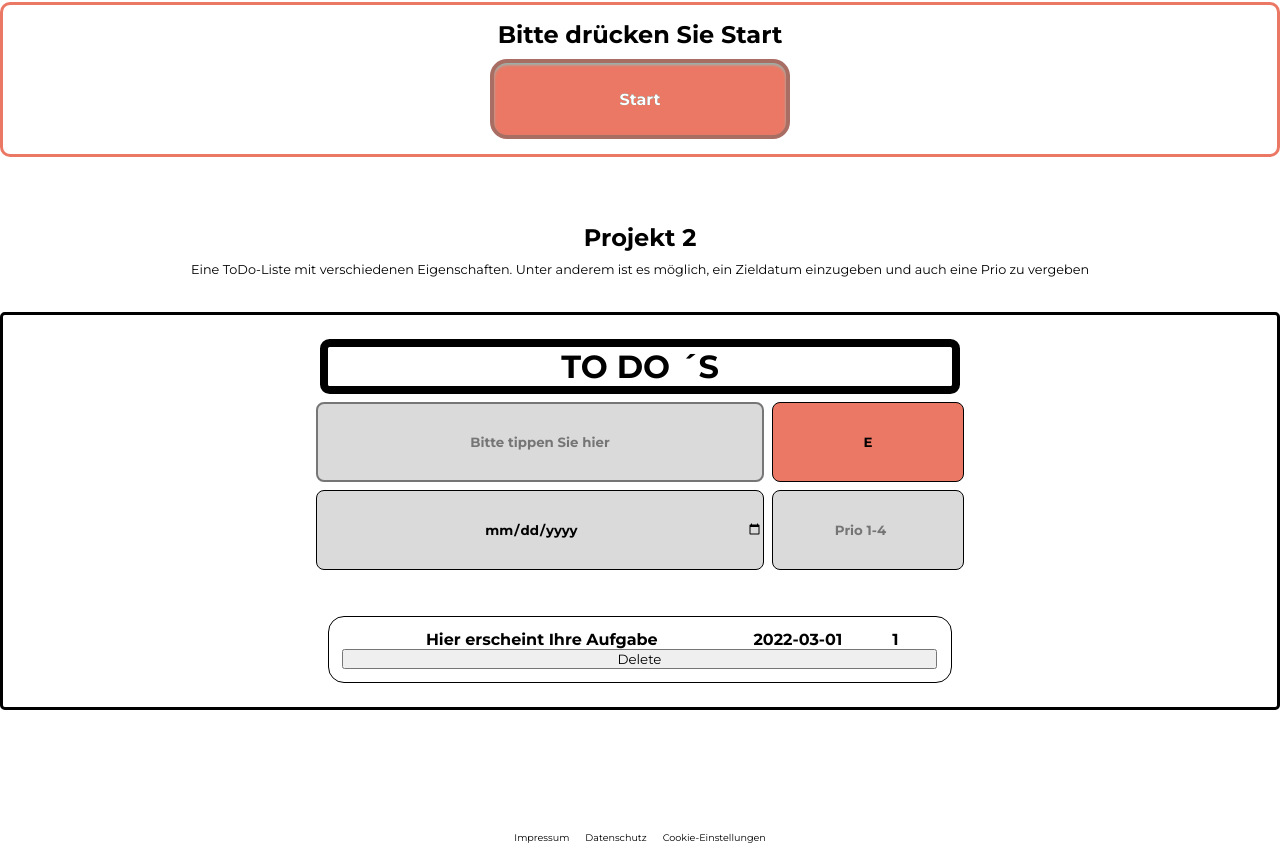
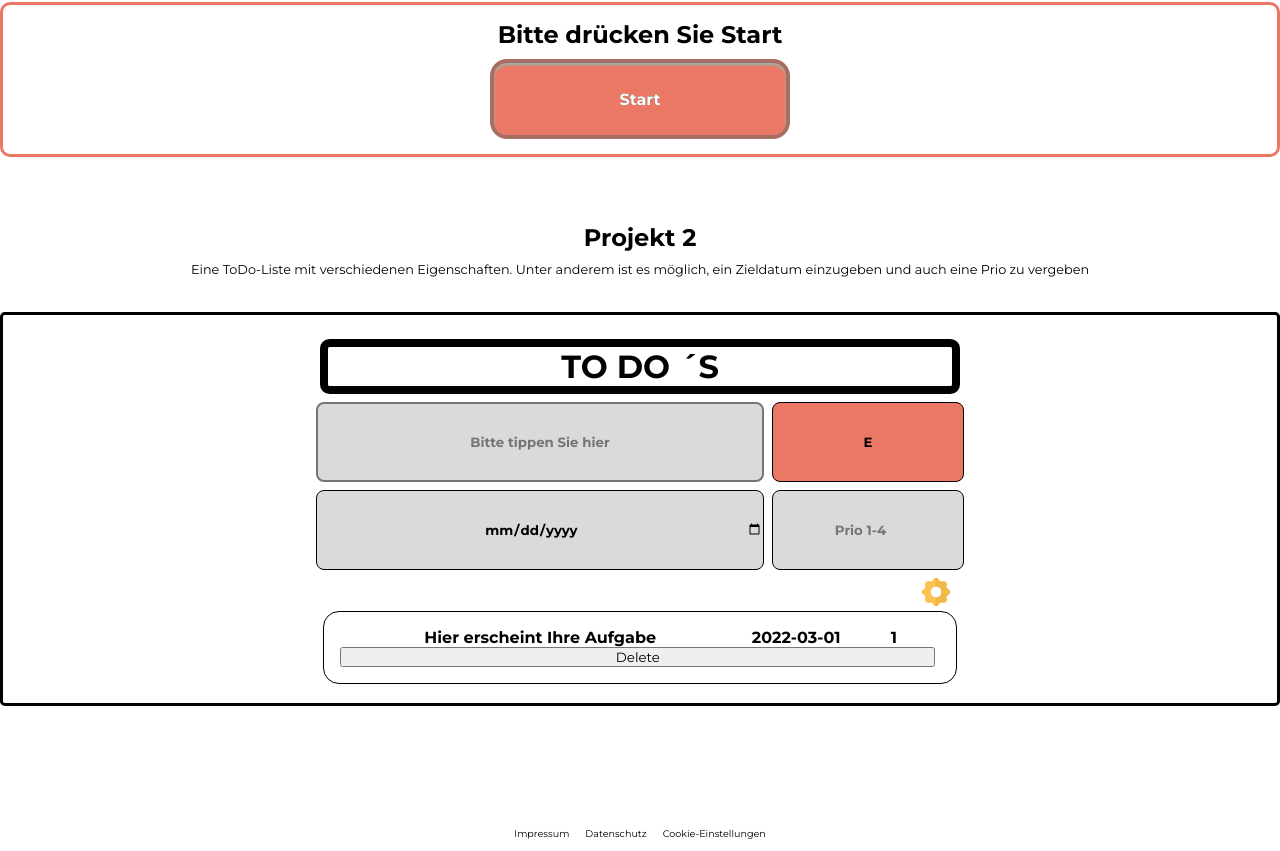
Before and after one commit to devmakesmarter/portfoliowebsite, a React (Create React App) app: page / in a window 1280 px wide. Shown: the part 1153-2004 px from the top of the page. Built offline with nearby package versions, Linux system fonts and the light colour scheme.

Commit message:
ToDoLis bis  Einstellung fert PopUp for Settings

```diff
--- /dev/null
+++ b/src/Components/Popupone/PopUpone.css
@@ -0,0 +1,92 @@
+* {
+    box-sizing: border-box;
+    margin: 0;
+    padding: 0;
+    font-family: 'Montserrat', sans-serif;
+}
+
+html {
+    font-size: 16px;
+}
+
+.acontainerfromcontainerfrompopup {
+    position: fixed;
+    top: 0;
+    left: 0;
+    right: 0;
+    bottom: 0;
+    z-index: 1000;
+    background-color: rgba(207, 201, 201, 1);
+}
+
+.acontainerfrompopup {
+    position: fixed;
+    top: 50%;
+    left: 50%;
+    right: 50%;
+    bottom: 50%;
+    transform: translate(-50%, -50%);
+    z-index: 1000;
+    display: grid;
+    grid-template-columns: 1fr 1fr;
+    grid-template-rows: 20% 60% 20%;
+    grid-template-areas: "beschreibung beschreibung" "description description" "close close";
+    border: 0.1rem;
+    border-style: solid;
+    border-color: rgba(255, 255, 255, 0.8);
+    border-radius: 2rem;
+    min-width: 25rem;
+    min-height: 28rem;
+    background-color: rgba(207, 201, 201, 0.9);
+}
+
+.adivforbeschreibung {
+    grid-area: beschreibung;
+    display: flex;
+    justify-content: center;
+    align-items: center;
+    background-color: rgba(255, 255, 255, 0.8);
+    border-style: solid;
+    border-color: rgba(255, 255, 255, 0.8);
+    border-top-left-radius: 2rem;
+    border-top-right-radius: 2rem;
+    font-size: 1.5rem;
+    font-weight: bolder;
+}
+
+.adescription {
+    grid-area: description;
+    font-size: 0.5rem;
+    display: flex;
+    justify-content: center;
+    align-items: center;
+    flex-wrap: wrap;
+    padding: 0.3rem;
+    font-size: 0.75rem;
+}
+
+.divforbutton {
+    grid-area: close;
+    display: flex;
+    justify-content: center;
+    align-items: center;
+    border-style: solid;
+    background-color: rgba(255, 255, 255, 0.8);
+    border-color: rgba(255, 255, 255, 0.8);
+    border-bottom-left-radius: 2rem;
+    border-bottom-right-radius: 2rem;
+}
+
+.abuttonself {
+    background-color: rgba(207, 201, 201, 0.8);
+    min-width: 80%;
+    cursor: pointer;
+    font-size: 1.5rem;
+    font-weight: bolder;
+    border: 0.1rem;
+    border-style: solid;
+    border-color: rgba(255, 255, 255, 0.8);
+    border-radius: 0.5rem;
+    padding: 0.3rem;
+    color: black;
+}
--- /dev/null
+++ b/src/Components/Popupone/PopUpone.js
@@ -0,0 +1,31 @@
+import "../Popupone/PopUpone.css";
+
+
+
+export const PopUpone = ({settingsfortodo, closesettingsfortodo}) => {
+
+
+   console.log(settingsfortodo);
+
+
+    if(!settingsfortodo) {
+    return null
+}
+
+
+    if(settingsfortodo){
+        return(
+    <>
+                <div className="acontainerfromcontainerfrompopup">
+                     <div className="acontainerfrompopup">
+                        <div className="adivforbeschreibung" >Beschreibung </div>
+                        <div className="adescription">Bald sind hier die Filtermöglichkeiten der ToDo Liste verfügbar</div>
+                        <div className="divforbutton"><button className="abuttonself" onClick={closesettingsfortodo}>Schliessen</button></div>
+                        </div>
+                </div>
+    </>
+)
+}
+
+
+};
--- a/src/Components/ToDo/Components/AllTasks.css
+++ b/src/Components/ToDo/Components/AllTasks.css
@@ -17,8 +17,8 @@
     border: 0.1rem;
     border-style: solid;
     border-radius: 1rem;
-    margin: 0.5rem;
-    padding: 0.8rem;
+    margin: 0.2rem;
+    padding: 1rem;
 }
 
 .containerfortheoutputtext {
--- a/src/Components/ToDo/Components/AllTasks.js
+++ b/src/Components/ToDo/Components/AllTasks.js
@@ -1,7 +1,7 @@
 import React from 'react';
 import "../Components/AllTasks.css";
 
-export const AllTasks = ({ allInput, handleDelete,checkbox,getChecked }) => {
+export const AllTasks = ({ allInput, handleDelete, childReRender }) => {
 
 
 
@@ -10,18 +10,19 @@ export const AllTasks = ({ allInput, handleDelete,checkbox,getChecked }) => {
         return (
 
                 <>
-                <div className="containerfortheoutput">{allInput?.map((prev, key) => {
+
+                <div className="containerfortheoutput"  id={childReRender} >{allInput?.map((prev, key) => {
+
 
                         return (
 
 
-                                <div key={key} id={key} className="parentfortheoutput" >
-
-                                <div className="containerfortheoutputtext" >{prev?.notiz}</div>
-                                <div className="containerfortheoutputdate" >{prev?.date} </div>
-                                <div className="containerfortheoutputprio" > {prev?.prio} </div>
-                                <button className="buttonfordelete" onClick={handleDelete} id={prev.id} key={key} > Delete </button>
-                                </div>
+                                        <div key={key} id={childReRender} className="parentfortheoutput" >
+                                                <div className="containerfortheoutputtext"  >{prev?.notiz}</div>
+                                                <div className="containerfortheoutputdate" >{prev?.date} </div>
+                                                <div className="containerfortheoutputprio"  > {prev?.prio} </div>
+                                                <button className="buttonfordelete" onClick={handleDelete} id={prev.id} > Delete </button>
+                                        </div>
 
                                 )
 
--- a/src/Components/ToDo/ToDo.css
+++ b/src/Components/ToDo/ToDo.css
@@ -54,12 +54,14 @@ html {
     grid-template-columns: 28rem 12rem;
     grid-template-rows: auto auto;
     grid-template-areas: "topleft topright" "bottomleft bottomright";
+    color: black;
 }
 
 .containerforinputtext {
     grid-area: topleft;
     width: 28rem;
     height: 5rem;
+    color: black;
 }
 
 .inputfieldtext {
@@ -70,12 +72,14 @@ html {
     height: 5rem;
     text-align: center;
     font-weight: bold;
+    color: black;
 }
 
 .containerfordate {
     grid-area: bottomleft;
     width: 28rem;
     height: 5rem;
+    color: black;
 }
 
 .inputfielddate {
@@ -87,12 +91,14 @@ html {
     text-align: center;
     background-color: rgba(184, 181, 181, 0.5);
     font-weight: bold;
+    color: black;
 }
 
 .containerfornumber {
     grid-area: bottomright;
     width: 12rem;
     height: 5rem;
+    color: black;
 }
 
 .inputfieldnumber {
@@ -104,6 +110,7 @@ html {
     height: 5rem;
     text-align: center;
     font-weight: bold;
+    color: black;
 }
 
 .containerforsubmit {
@@ -120,13 +127,29 @@ html {
     width: 12rem;
     height: 5rem;
     font-weight: bold;
+    color: black;
 }
 
 .containerfortheoutputsection {
+    position: relative;
     display: flex;
     justify-content: center;
     align-items: center;
     width: 40rem;
+}
+
+.settings {
+    position: absolute;
+    top: -2rem;
+    left: 37.5rem;
+    right: 1rem;
+    bottom: 1rem;
+    z-index: 5;
+}
+
+.settingsimage {
+    width: 2rem;
+    height: 2rem;
 }
 
 @media only screen and (max-width: 800px) {
@@ -157,11 +180,13 @@ html {
         grid-template-columns: 14rem 6rem;
         grid-template-rows: auto auto;
         grid-template-areas: "topleft topright" "bottomleft bottomright";
+        color: black;
     }
     .containerforinputtext {
         grid-area: topleft;
         width: 14rem;
         height: 2.5rem;
+        color: black;
     }
     .inputfieldtext {
         border-style: solid;
@@ -171,11 +196,13 @@ html {
         height: 2.5rem;
         text-align: center;
         font-weight: bold;
+        color: black;
     }
     .containerfordate {
         grid-area: bottomleft;
         width: 14rem;
         height: 2.5rem;
+        color: black;
     }
     .inputfielddate {
         border: 0.1rem;
@@ -186,11 +213,13 @@ html {
         text-align: center;
         background-color: rgba(184, 181, 181, 0.5);
         font-weight: bold;
+        color: black;
     }
     .containerfornumber {
         grid-area: bottomright;
         width: 6rem;
         height: 2.5rem;
+        color: black;
     }
     .inputfieldnumber {
         background-color: rgba(184, 181, 181, 0.5);
@@ -201,11 +230,13 @@ html {
         height: 2.5rem;
         text-align: center;
         font-weight: bold;
+        color: black;
     }
     .containerforsubmit {
         grid-area: topright;
         width: 6rem;
         height: 2.5rem;
+        color: black;
     }
     .buttonforsubmit {
         background-color: #eb7864;
@@ -215,11 +246,25 @@ html {
         width: 6rem;
         height: 2.5rem;
         font-weight: bold;
+        color: black;
     }
     .containerfortheoutputsection {
+        position: relative;
         display: flex;
         justify-content: center;
         align-items: center;
         width: 20rem;
     }
+    .settings {
+        position: absolute;
+        top: -0.9rem;
+        left: 17.9rem;
+        right: 0rem;
+        bottom: 1rem;
+        z-index: 5;
+    }
+    .settingsimage {
+        width: 1rem;
+        height: 1rem;
+    }
 }
--- a/src/Components/ToDo/ToDo.js
+++ b/src/Components/ToDo/ToDo.js
@@ -1,37 +1,69 @@
-import React, {useState} from 'react';
+import React, {useState,useEffect} from 'react';
 import "../ToDo/ToDo.css";
 import {AllTasks} from "../ToDo/Components/AllTasks";
+import { flushSync } from 'react-dom';
+import icon from "../ToDo/icon.png";
+import {PopUpone} from '../Popupone/PopUpone';
+
 export const ToDo = () => {
     ///
 
     const [inputValue, setInputValue] = useState("");
 
-    const [allInput, setAllInput] = useState([{notiz:"Hier erscheint Ihre Aufgabe",id:151651321531, date:"2022-03-01", prio:1 }])
+    const [allInput, setAllInput] = useState([{notiz:"Hier erscheint Ihre Aufgabe",id:151651321531, date:"2022-03-01", prio:1 }]) // hier werden die Aufgaben gespeichert.
     const [date, setDate] = useState("");  // Diese Variable greift das Datum der Aufgabe ab. In der Form ist das Datum als required deklariert. Somit soll verhindert werden, dass beim rendern kein Wert vorhanden ist und es bricht
     const [prio, setPrio] = useState("");// Diese Variable greift die Prio der Aufgabe ab. In der Form ist das Datum als required deklariert. Somit soll verhindert werden, dass beim rendern kein Wert vorhanden ist und es bricht
-    const [checkbox, setCheckbox] = useState("");
+    const [childReRender, setChildReRender] = useState(500);
+    const [filter, setFilter] = useState(0);
+    const [settingsfortodo, setSettingsForToDo] = useState(false);
+
+
+    const number = () =>{
+       return Math.floor(Math.random() * 1008642310)
+    }
+
+
+     useEffect( ()=> {
+
+
+            // setAllInput(allInput.sort((a,b) => {
+            //             return a.prio-b.prio
+            //        }))
+
+
+                   setAllInput(allInput.sort((a,b) => {
+                    const datea = new Date(a.date);
+                    const dateb = new Date(b.date);
+
+                    return datea -dateb
+               }))
+
+                setInputValue("");
+                setChildReRender(number());
+     },[allInput])
+
+
+
 
 
     const getInputValue = (e) =>{
 
-        setInputValue(e.target.value);
+        const value = e.target.value;
+        setInputValue(value);
 
     }
 
     const getDate = (e) => {
-        setDate(e.target.value);
+        const value = e.target.value;
+        setDate(value);
     }
 
     const getPrio = (e) => {
-
-        setPrio(parseInt(e.target.value));
+        const value = e.target.value;
+         setPrio(parseInt(value));
 
     }
 
-    const getChecked = (e) => {
-        setCheckbox(e.target.value);
-
-    }
     const handleSubmit = (e) =>{
         e.preventDefault();
         setAllInput((prev) => ([...prev, {notiz: inputValue,
@@ -42,27 +74,31 @@ export const ToDo = () => {
     }
 
 
-
-
     const handleDelete = (e) => {
         const idnumber = parseInt(e.target.id);
-
-
-
         setAllInput(allInput.filter(prev => prev.id != idnumber));
-
-
     }
 
+    const openSetteingsFromToDo = () => {
+        setSettingsForToDo(true);
+    }
+
+    const closeSetteingsFromToDo = () => {
+
+        setSettingsForToDo(false);
+    }
 
 
 
 
   return (
     <>
+
+
+
         <div className="containercontainercontainercontainer" >
             <div className="containercontainercontainer">
-                <div className="containerforheadline"><h1> TO DO ´S</h1></div>
+                <div className="containerforheadline"><h1> TO DO ´S</h1> </div>
                 <div className="containerfortheinputsection" >
                     <form className="formfortheinputsection" onSubmit={handleSubmit}>
                         <div className="containerforinputtext">
@@ -81,7 +117,9 @@ export const ToDo = () => {
                     </div>
                     <br></br><br></br>
                 <div className="containerfortheoutputsection">
-                <AllTasks allInput={allInput} handleDelete={handleDelete} checkbox={checkbox} getChecked={getChecked}  />
+                <div className="settings"  ><img onClick={openSetteingsFromToDo} className="settingsimage" src={icon} alt=""></img> <PopUpone settingsfortodo={settingsfortodo} closesettingsfortodo={closeSetteingsFromToDo} /> </div>
+
+                <AllTasks allInput={allInput} handleDelete={handleDelete} childReRender={childReRender} />
 
                 </div>
             </div>
```
Also changed, not shown: src/Components/Popup/Popup.js (+4 -3 lines), src/Components/ToDo/icon.png (added).
